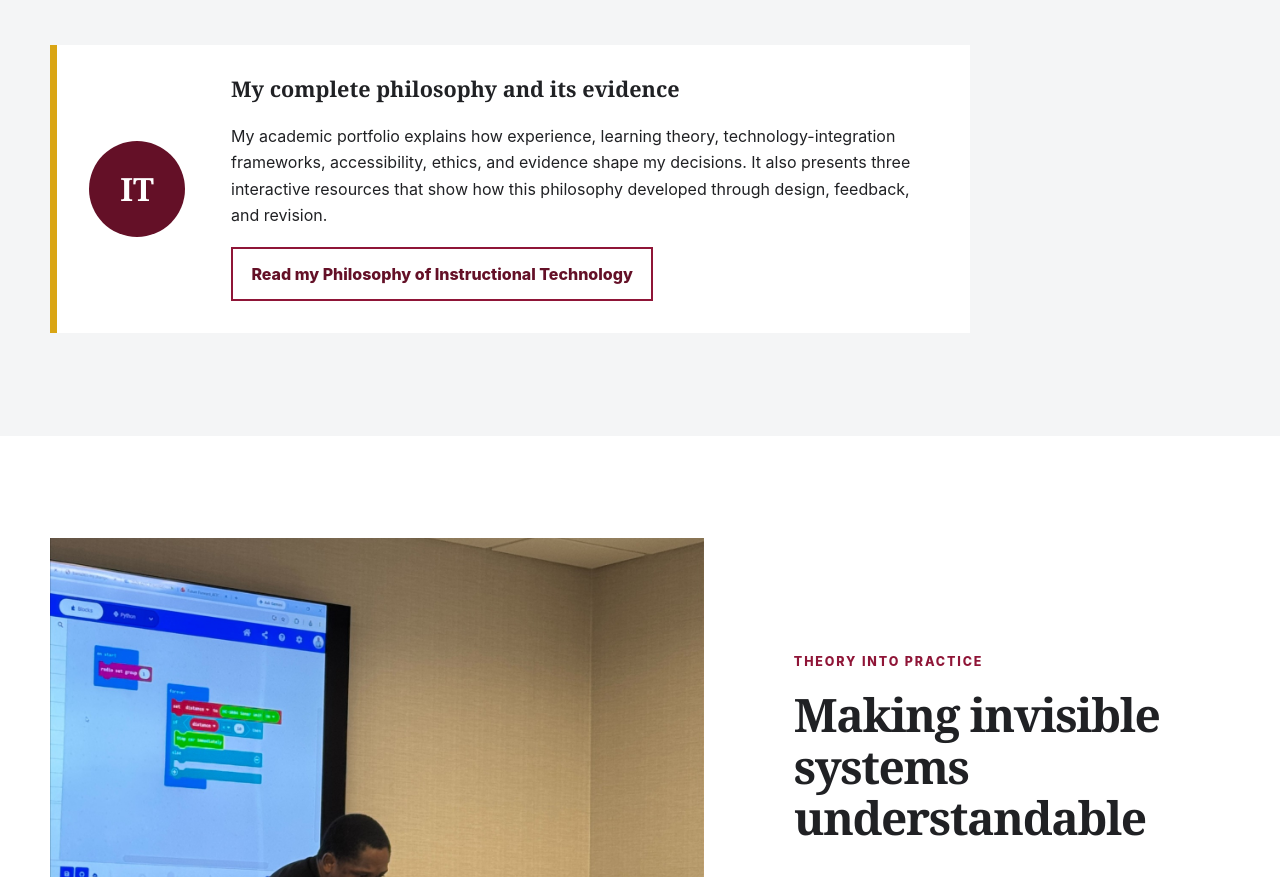
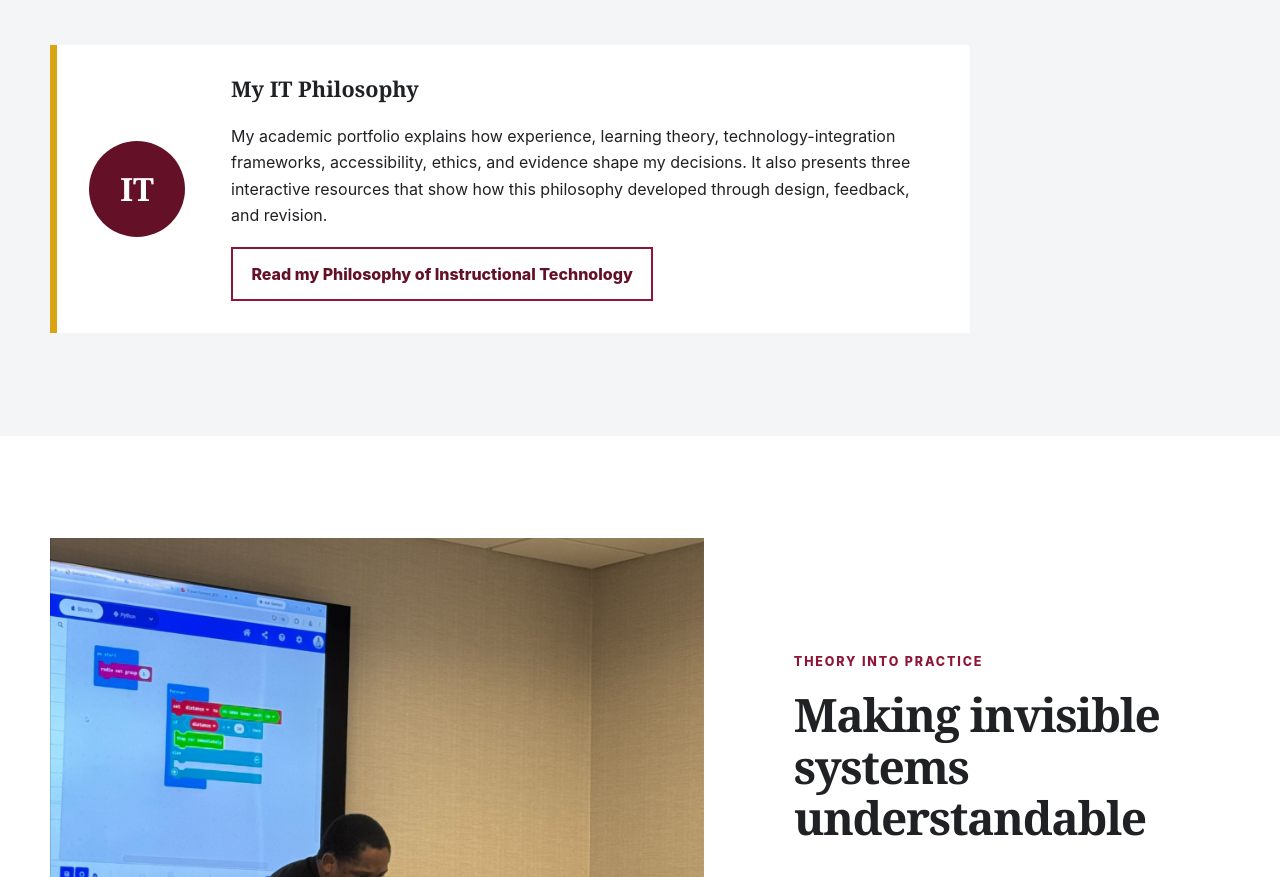
Before and after one commit to opsam9111/Samuel-Olowolafe-Portfolio, a plain HTML site: page index.html in a window 1280 px wide. Shown: the part 2204-3081 px from the top of the page. Drawn offline with Linux system fonts and the light colour scheme.

Commit message:
Update index.html

```diff
--- a/index.html
+++ b/index.html
@@ -87,7 +87,7 @@
       <div class="philosophy-gateway">
         <div aria-hidden="true" class="gateway-mark">IT</div>
         <div>
-          <h3>My complete philosophy and its evidence</h3>
+          <h3>My IT Philosophy</h3>
           <p>My academic portfolio explains how experience, learning theory, technology-integration frameworks, accessibility, ethics, and evidence shape my decisions. It also presents three interactive resources that show how this philosophy developed through design, feedback, and revision.</p>
           <a class="button secondary" href="https://opsam9111.github.io/IT-Philosophy/philosophy.html" target="_blank" rel="noopener">Read my Philosophy of Instructional Technology<span class="sr-only"> (opens in a new tab)</span></a>
         </div>
```
